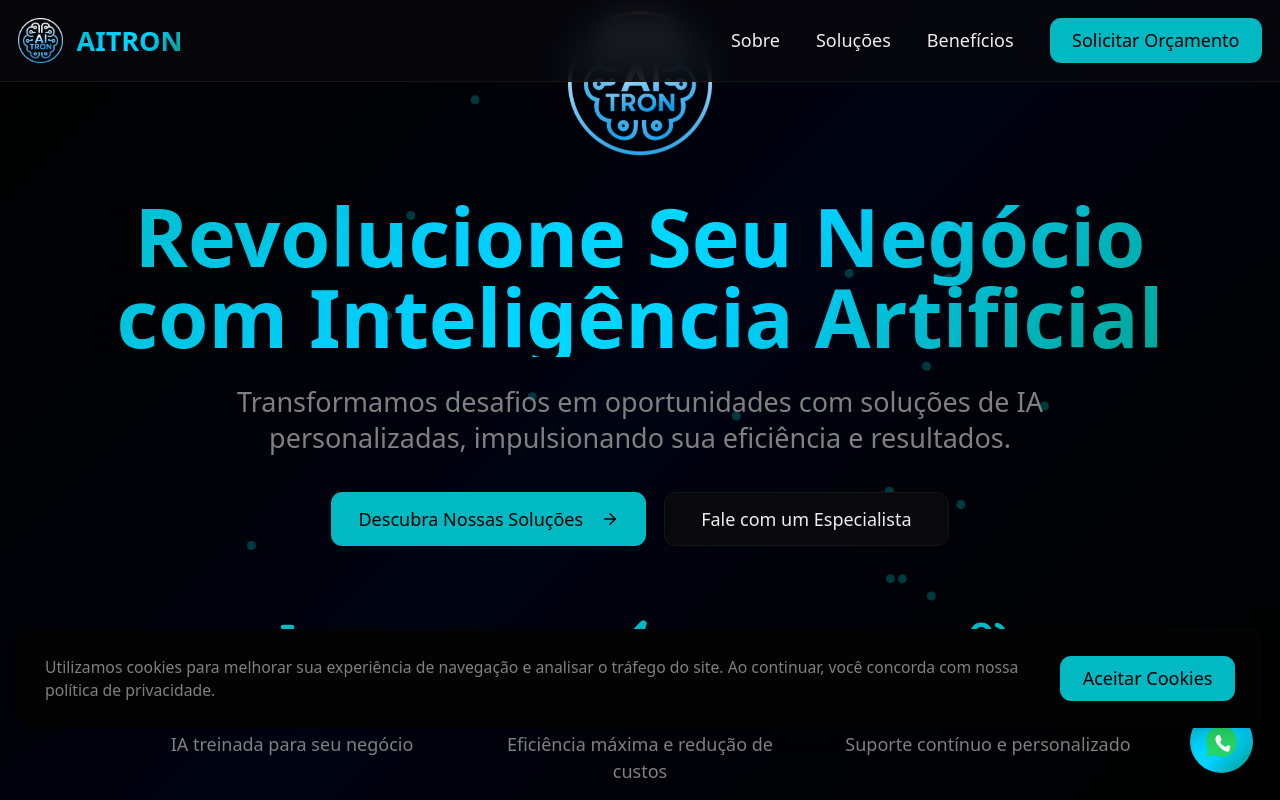
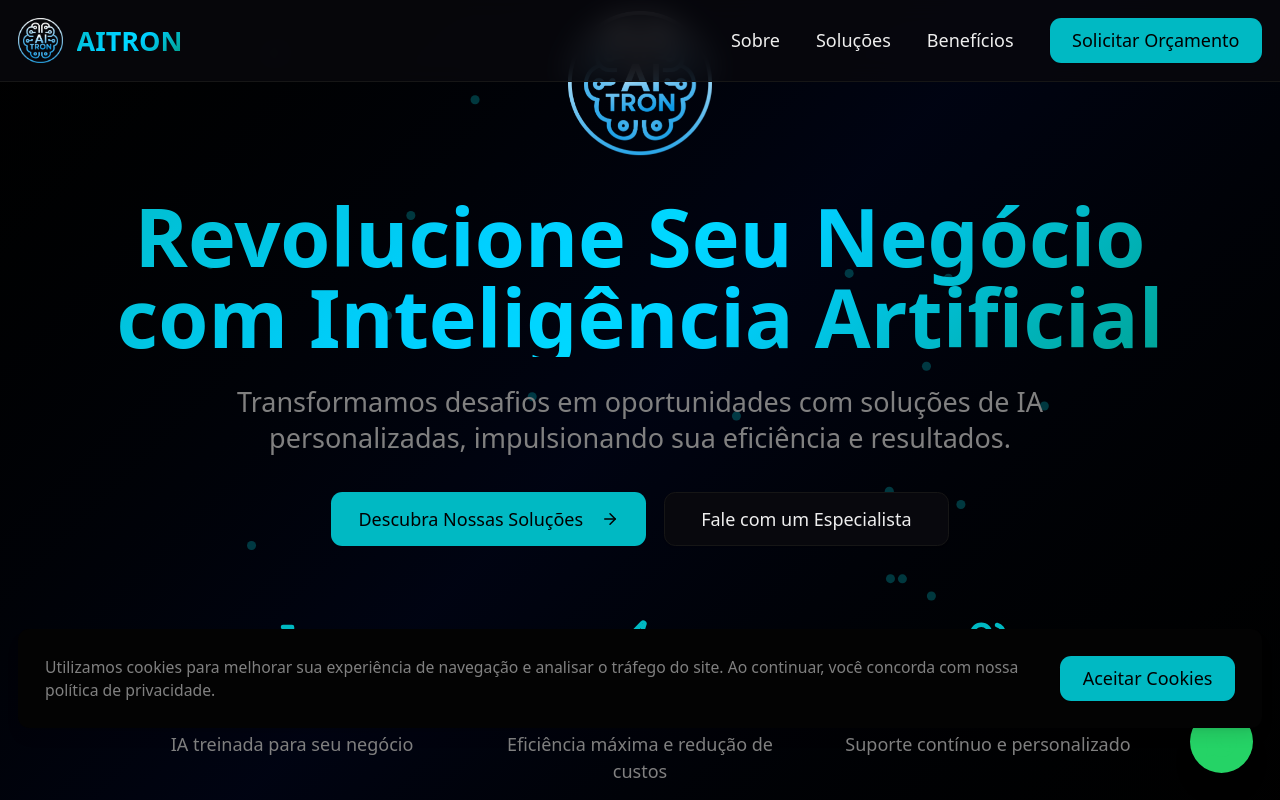
Before and after one commit to fabiosandias/aitron-website, a React (Vite) app: page / in a window 1280 px wide. Shown: the top 800 px of the page. Built offline with nearby package versions, Linux system fonts and the light colour scheme.

Commit message:
style: update WhatsApp button color

```diff
--- a/src/App.css
+++ b/src/App.css
@@ -188,9 +188,7 @@ section:nth-of-type(even):not(.gradient-bg) {
 
 /* Gradiente do botão do WhatsApp */
 .whatsapp-button {
-  background: linear-gradient(135deg,
-    oklch(0.7 0.15 200) 0%,
-    oklch(0.8 0.2 220) 50%,
-    oklch(0.6 0.15 180) 100%);
+  /* Cor sólida para o botão flutuante */
+  background-color: #25d366;
   color: var(--primary-foreground);
 }
```
Also changed, not shown: src/assets/whatsapp.svg.
